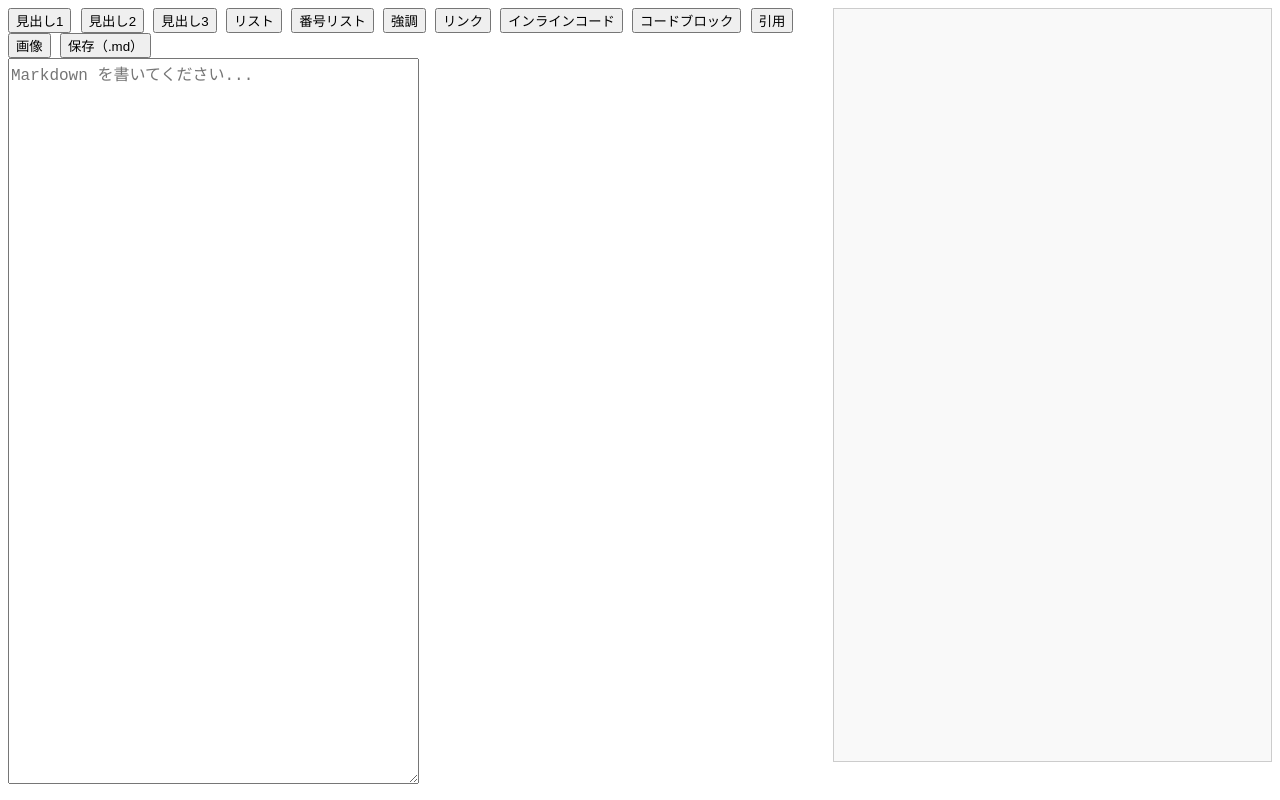
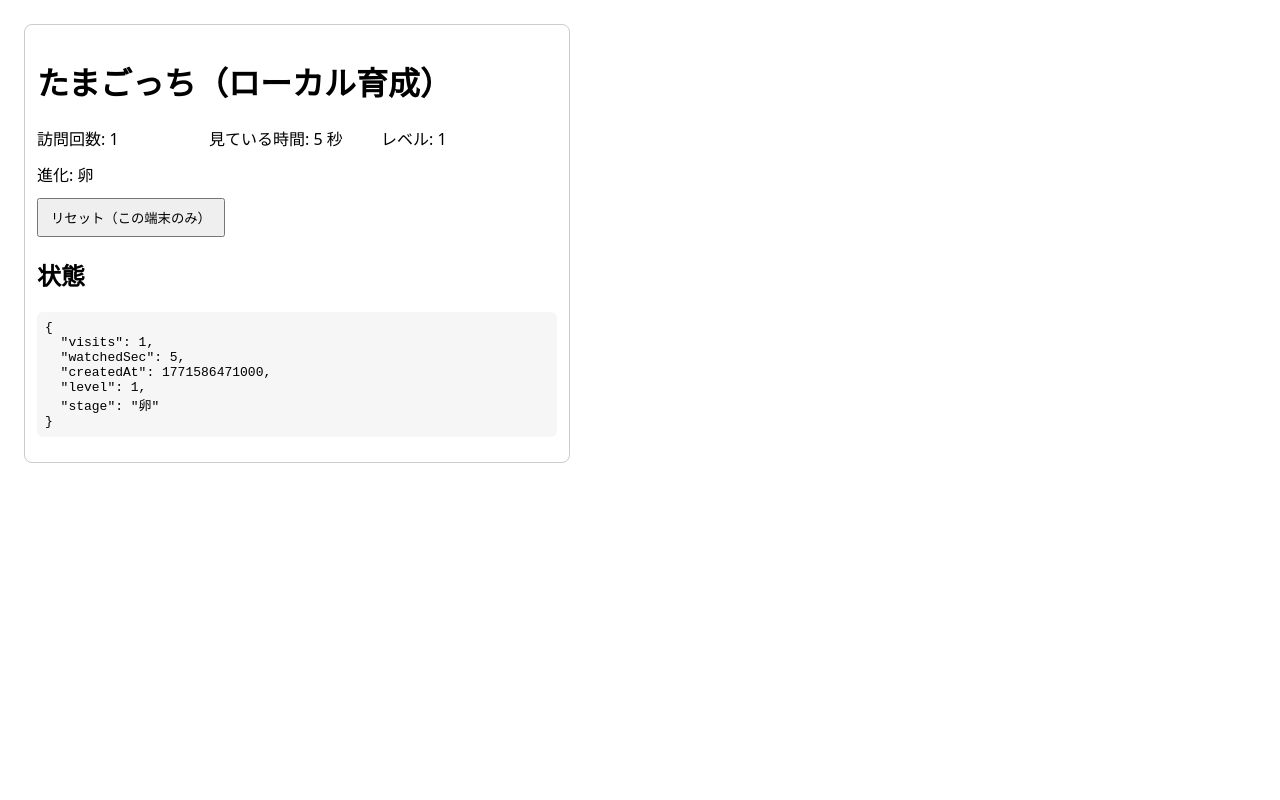
Before and after one commit to messpy/github.io, a plain HTML site: page index.html in a window 1280 px wide. Drawn offline with nearby package versions, Linux system fonts and the light colour scheme.

Commit message:
Update index.html

````diff
--- a/index.html
+++ b/index.html
@@ -1,37 +1,135 @@
-<!DOCTYPE html>
+<!doctype html>
 <html lang="ja">
 <head>
-  <meta charset="UTF-8" />
-  <title>Markdown Editor</title>
-  <script src="https://cdn.jsdelivr.net/npm/marked/marked.min.js"></script>
-  <script src="https://cdn.jsdelivr.net/npm/dompurify@2.4.0/dist/purify.min.js"></script>
+  <meta charset="utf-8" />
+  <meta name="viewport" content="width=device-width,initial-scale=1" />
+  <title>GitHub IO Tamagotchi</title>
   <style>
-    body { font-family: sans-serif; display: flex; gap: 1rem; }
-    textarea { width: 50%; height: 90vh; font-family: monospace; font-size: 1rem; }
-    #preview { width: 50%; height: 90vh; overflow: auto; border: 1px solid #ccc; padding: 1rem; background: #f9f9f9; }
-    .toolbar button { margin-right: 0.3rem; }
+    body { font-family: system-ui, sans-serif; padding: 16px; }
+    .box { border: 1px solid #ccc; padding: 12px; border-radius: 8px; max-width: 520px; }
+    .row { display: flex; gap: 12px; flex-wrap: wrap; }
+    .stat { min-width: 160px; }
+    button { padding: 8px 12px; }
+    pre { background: #f6f6f6; padding: 8px; border-radius: 6px; }
   </style>
 </head>
 <body>
-  <div style="width: 100%">
-    <div class="toolbar">
-      <button onclick="insert('# ')">見出し1</button>
-      <button onclick="insert('## ')">見出し2</button>
-      <button onclick="insert('### ')">見出し3</button>
-      <button onclick="insert('- ')">リスト</button>
-      <button onclick="insert('1. ')">番号リスト</button>
-      <button onclick="insert('**強調**')">強調</button>
-      <button onclick="insert('[リンク](https://)')">リンク</button>
-      <button onclick="insert('`コード`')">インラインコード</button>
-      <button onclick="insert('\n\n```\nコード\n```\n\n')">コードブロック</button>
-      <button onclick="insert('> 引用')">引用</button>
-      <button onclick="insert('![画像](https://)')">画像</button>
-      <button onclick="downloadMd()">保存（.md）</button>
+  <div class="box">
+    <h1>たまごっち（ローカル育成）</h1>
+
+    <div class="row">
+      <div class="stat">訪問回数: <span id="visits"></span></div>
+      <div class="stat">見ている時間: <span id="watched"></span> 秒</div>
+      <div class="stat">レベル: <span id="level"></span></div>
+      <div class="stat">進化: <span id="stage"></span></div>
     </div>
-    <textarea id="editor" placeholder="Markdown を書いてください..."></textarea>
+
+    <div style="margin-top: 12px;">
+      <button id="reset">リセット（この端末のみ）</button>
+    </div>
+
+    <h2>状態</h2>
+    <pre id="dump"></pre>
   </div>
-  <div id="preview"></div>
 
-  <script src="app.js"></script>
+<script>
+(() => {
+  const KEY = "tama_state_v1";
+
+  // 状態ロード
+  function loadState() {
+    const raw = localStorage.getItem(KEY);
+    if (!raw) return { visits: 0, watchedSec: 0, createdAt: Date.now() };
+    try { return JSON.parse(raw); } catch { return { visits: 0, watchedSec: 0, createdAt: Date.now() }; }
+  }
+
+  // 状態セーブ
+  function saveState(s) {
+    localStorage.setItem(KEY, JSON.stringify(s));
+  }
+
+  // 成長ロジック（例）
+  function calcLevel(s) {
+    // 例: 訪問1回=10pt、10秒滞在=1pt
+    const pt = s.visits * 10 + Math.floor(s.watchedSec / 10);
+    // 例: 0-19:Lv1, 20-49:Lv2, 50-99:Lv3, 100+:Lv4
+    if (pt >= 100) return 4;
+    if (pt >= 50) return 3;
+    if (pt >= 20) return 2;
+    return 1;
+  }
+
+  function calcStage(level) {
+    // 例: レベルで進化段階
+    if (level >= 4) return "最終";
+    if (level >= 3) return "成長";
+    if (level >= 2) return "幼体";
+    return "卵";
+  }
+
+  // UI
+  const elVisits = document.getElementById("visits");
+  const elWatched = document.getElementById("watched");
+  const elLevel = document.getElementById("level");
+  const elStage = document.getElementById("stage");
+  const elDump = document.getElementById("dump");
+
+  let state = loadState();
+
+  // 訪問回数は「1セッションで1回」にしたいならここで工夫する
+  // 例: sessionStorageにフラグを置いて二重カウント防止
+  const sessionKey = "tama_counted_this_session";
+  if (!sessionStorage.getItem(sessionKey)) {
+    state.visits += 1;
+    sessionStorage.setItem(sessionKey, "1");
+    saveState(state);
+  }
+
+  // 滞在時間カウント（タブが非表示のときは止める）
+  let timer = null;
+  function startTimer() {
+    if (timer) return;
+    timer = setInterval(() => {
+      state.watchedSec += 1;
+      saveState(state);
+      render();
+    }, 1000);
+  }
+  function stopTimer() {
+    if (!timer) return;
+    clearInterval(timer);
+    timer = null;
+  }
+
+  document.addEventListener("visibilitychange", () => {
+    if (document.hidden) stopTimer();
+    else startTimer();
+  });
+
+  // 初期起動
+  startTimer();
+  render();
+
+  function render() {
+    const level = calcLevel(state);
+    const stage = calcStage(level);
+
+    elVisits.textContent = String(state.visits);
+    elWatched.textContent = String(state.watchedSec);
+    elLevel.textContent = String(level);
+    elStage.textContent = stage;
+
+    elDump.textContent = JSON.stringify({ ...state, level, stage }, null, 2);
+  }
+
+  // リセット
+  document.getElementById("reset").addEventListener("click", () => {
+    localStorage.removeItem(KEY);
+    sessionStorage.removeItem(sessionKey);
+    state = loadState();
+    render();
+  });
+})();
+</script>
 </body>
 </html>
````
